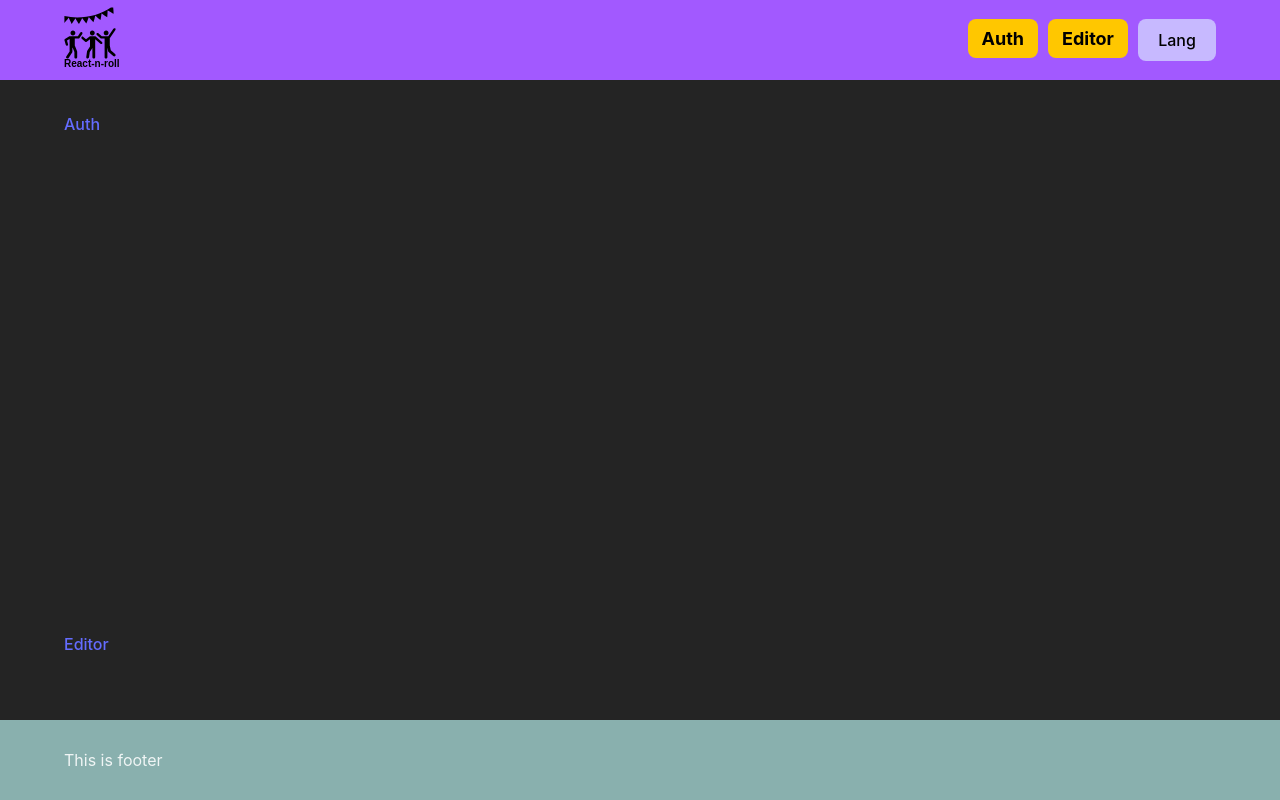
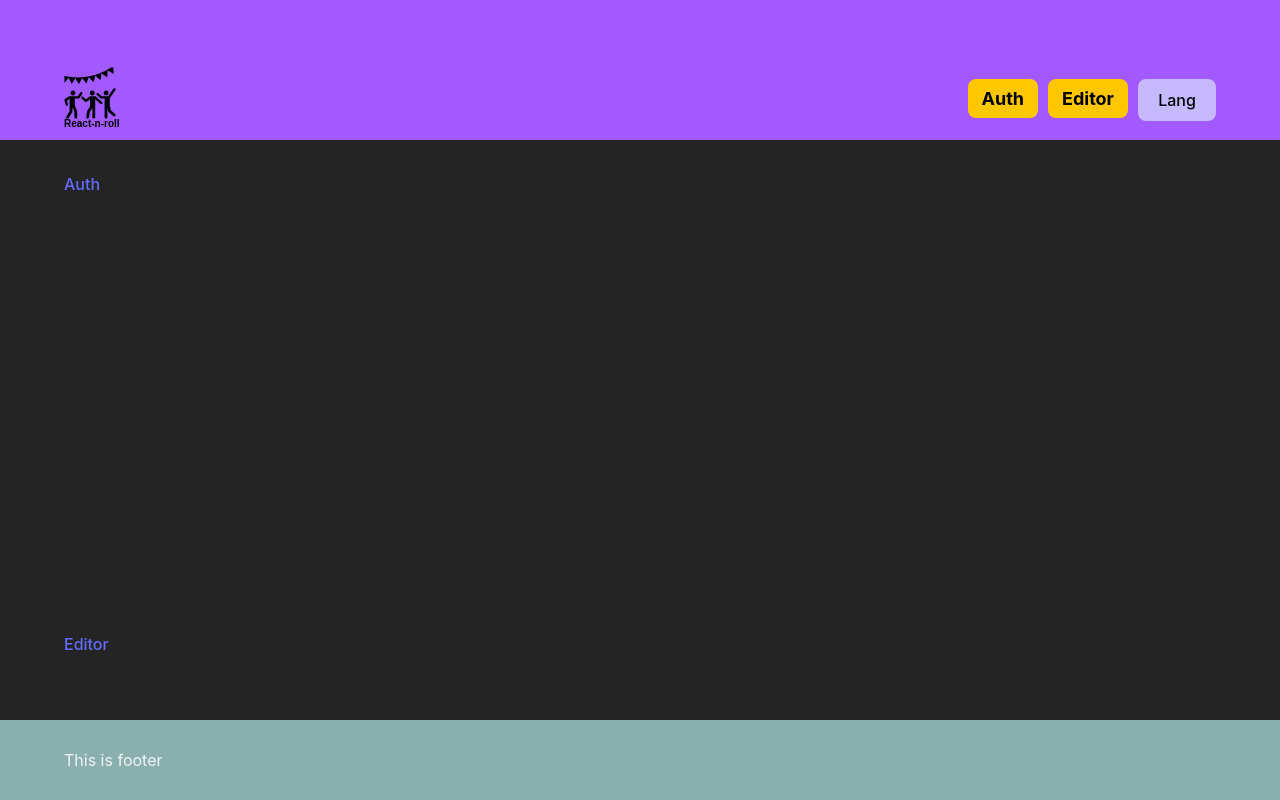
Before and after one commit to elukashova/graphiql-app, a React (Vite) app: page / in a window 1280 px wide. Built offline with nearby package versions, Linux system fonts and the light colour scheme.

Commit message:
feat: make sticky and animation header

```diff
--- a/src/components/Header/Header.module.css
+++ b/src/components/Header/Header.module.css
@@ -6,7 +6,14 @@
   width: 100%;
   height: 10vh;
   background-color: var(--purple-dark);
-  position: sticky;
+  padding-top: 60px;
+  transition: all 0.5s ease-out;
+}
+
+.active {
+  padding-top: 0;
+  background-color: var(--background-light);
+  position: fixed;
 }
 
 .wrapper {
@@ -16,11 +23,11 @@
   justify-content: space-between;
 }
 
-.buttons{
+.buttons {
   display: flex;
   gap: 10px;
 }
 
-.button{
+.button {
   background-color: var(--purple-light);
 }
--- a/src/components/Header/Header.tsx
+++ b/src/components/Header/Header.tsx
@@ -1,11 +1,20 @@
-import React from 'react';
+import React, { useState } from 'react';
 import styles from './Header.module.css';
 import Logo from './components/Logo/Logo';
 import ButtonLink from './components/ButtonLink/ButtonLink';
 
 const Header = (): JSX.Element => {
+  const [scroll, setScroll] = useState(false);
+
+  const scrollHeader = () => {
+    if (window.scrollY >= 50) setScroll(true);
+    else setScroll(false);
+  };
+
+  window.addEventListener('scroll', scrollHeader);
+
   return (
-    <header className={styles.header}>
+    <header className={!scroll ? styles.header : `${styles.header} ${styles.active}`}>
       <div className={styles.wrapper}>
         <Logo />
         <div className={styles.buttons}>
```
